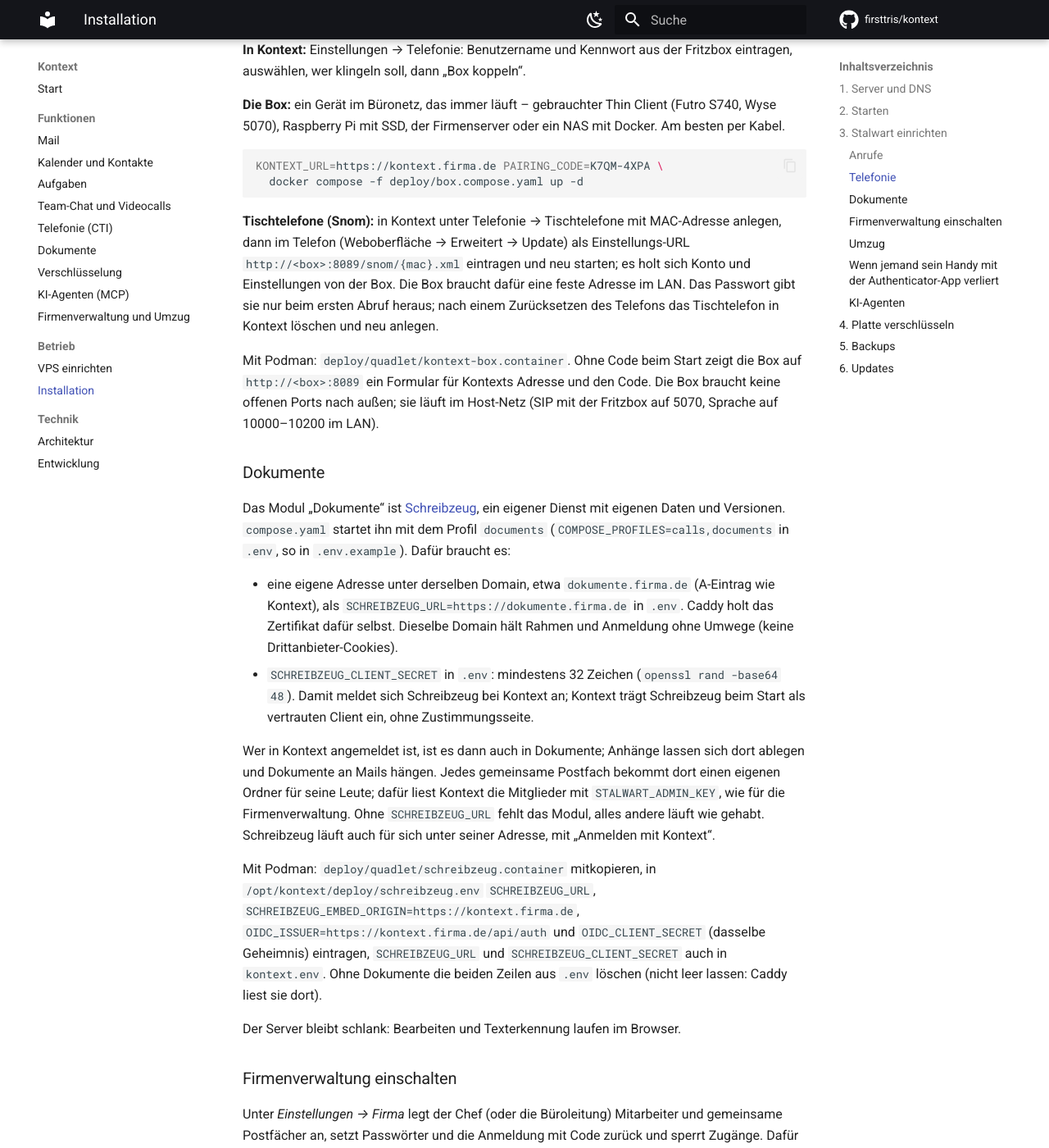
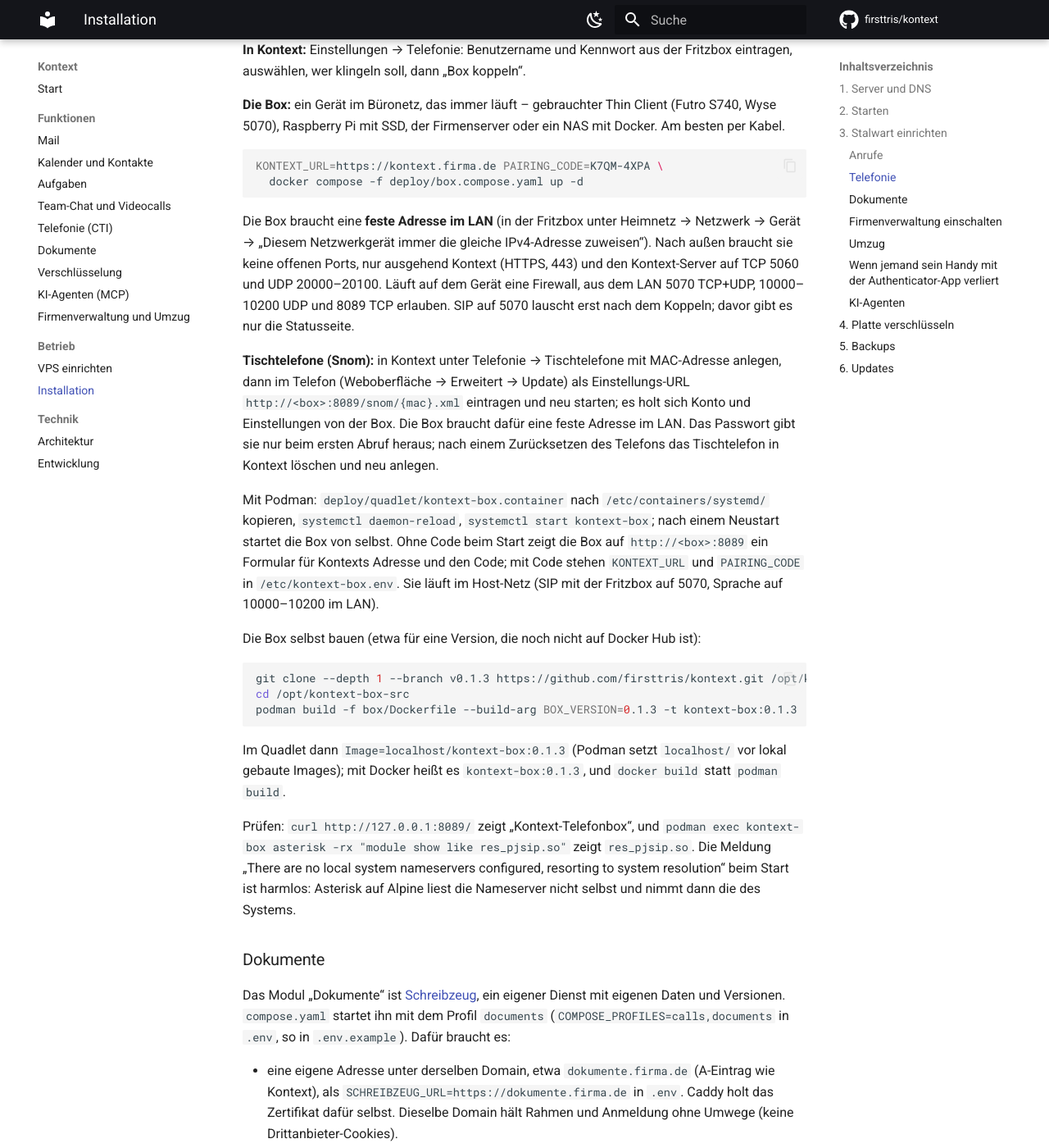
Before and after one commit to firsttris/kontext, an MkDocs documentation site: the page built from docs/installation.md, in a window 1280 px wide and 1400 px high, scrolled down 3811 px. Shown: the whole window at 82% size. Built offline with MkDocs 1.6.1 and Material for MkDocs 9.7.7, drawn with Linux system fonts in a browser that asks for light colours; comment, search, counter and statistics services are not loaded.

Commit message:
fix(box): start cleanly with Podman Quadlet, quiet Asterisk, publish the box image
Found while setting up a box with Podman on a home server:

- deploy/quadlet/kontext-box.container: Quadlet passes EnvironmentFile to
  `podman --env-file`, which knows no optional "-" prefix; podman looked for
  /etc/containers/systemd/-/etc/kontext-box.env and the unit never started.
  The file is required now and ExecStartPre creates an empty one.
- box/asterisk/modules.conf: autoload loaded ~60 modules that failed (res_ari_*,
  websocket transports, now without res_ari/res_http_websocket) or declined
  for lack of a config; 75 ERROR lines on every start. They are off now; the
  dialplan (box/agent/dialplan.ts) uses none of them.
- box/asterisk/asterisk.conf and empty acl/cdr/cel/features/udptl/pjproject/
  resolver_unbound.conf: Alpine ships none, so every `asterisk -rx` and the
  start logged missing files. Empty files keep Asterisk's defaults.
- box/Dockerfile: create /var/lib/asterisk/keys, missing on Alpine.
- .github/workflows/release.yml: the box job needs docker, which needs checks;
  checks is skipped on a release, and without its own condition the box job
  was skipped too (v0.1.2, v0.1.3), so tristanteu/kontext-box was never pushed.
- ci.yml: fail when a module fails to load or declines.
- docs/installation.md: fixed LAN address, ports, building the box yourself
  with Podman (localhost/ image name), checks, the harmless nameserver note.

Co-Authored-By: Claude Opus 5.5 <noreply@anthropic.com>
Claude-Session: https://claude.ai/code/session_01Y3rdfbXGhbqogMnK3AWxZT

````diff
--- a/docs/installation.md
+++ b/docs/installation.md
@@ -145,6 +145,12 @@ KONTEXT_URL=https://kontext.firma.de PAIRING_CODE=K7QM-4XPA \
   docker compose -f deploy/box.compose.yaml up -d
 ```
 
+Die Box braucht eine **feste Adresse im LAN** (in der Fritzbox unter Heimnetz → Netzwerk →
+Gerät → „Diesem Netzwerkgerät immer die gleiche IPv4-Adresse zuweisen“). Nach außen braucht sie
+keine offenen Ports, nur ausgehend Kontext (HTTPS, 443) und den Kontext-Server auf TCP 5060 und
+UDP 20000–20100. Läuft auf dem Gerät eine Firewall, aus dem LAN 5070 TCP+UDP, 10000–10200 UDP und
+8089 TCP erlauben. SIP auf 5070 lauscht erst nach dem Koppeln; davor gibt es nur die Statusseite.
+
 **Tischtelefone (Snom):** in Kontext unter Telefonie → Tischtelefone mit MAC-Adresse anlegen,
 dann im Telefon (Weboberfläche → Erweitert → Update) als Einstellungs-URL
 `http://<box>:8089/snom/{mac}.xml` eintragen und neu starten; es holt sich Konto und Einstellungen
@@ -152,10 +158,28 @@ von der Box. Die Box braucht dafür eine feste Adresse im LAN. Das Passwort gibt
 ersten Abruf heraus; nach einem Zurücksetzen des Telefons das Tischtelefon in Kontext löschen und
 neu anlegen.
 
-Mit Podman: `deploy/quadlet/kontext-box.container`. Ohne Code beim Start zeigt die Box auf
-`http://<box>:8089` ein Formular für Kontexts Adresse und den Code. Die Box braucht keine offenen
-Ports nach außen; sie läuft im Host-Netz (SIP mit der Fritzbox auf 5070, Sprache auf
-10000–10200 im LAN).
+Mit Podman: `deploy/quadlet/kontext-box.container` nach `/etc/containers/systemd/` kopieren,
+`systemctl daemon-reload`, `systemctl start kontext-box`; nach einem Neustart startet die Box von
+selbst. Ohne Code beim Start zeigt die Box auf `http://<box>:8089` ein Formular für Kontexts
+Adresse und den Code; mit Code stehen `KONTEXT_URL` und `PAIRING_CODE` in `/etc/kontext-box.env`.
+Sie läuft im Host-Netz (SIP mit der Fritzbox auf 5070, Sprache auf 10000–10200 im LAN).
+
+Die Box selbst bauen (etwa für eine Version, die noch nicht auf Docker Hub ist):
+
+```bash
+git clone --depth 1 --branch v0.1.3 https://github.com/firsttris/kontext.git /opt/kontext-box-src
+cd /opt/kontext-box-src
+podman build -f box/Dockerfile --build-arg BOX_VERSION=0.1.3 -t kontext-box:0.1.3 .
+```
+
+Im Quadlet dann `Image=localhost/kontext-box:0.1.3` (Podman setzt `localhost/` vor lokal gebaute
+Images); mit Docker heißt es `kontext-box:0.1.3`, und `docker build` statt `podman build`.
+
+Prüfen: `curl http://127.0.0.1:8089/` zeigt „Kontext-Telefonbox“, und
+`podman exec kontext-box asterisk -rx "module show like res_pjsip.so"` zeigt `res_pjsip.so`.
+Die Meldung „There are no local system nameservers configured, resorting to system resolution“
+beim Start ist harmlos: Asterisk auf Alpine liest die Nameserver nicht selbst und nimmt dann die
+des Systems.
 
 ### Dokumente
 
````
Also changed, not shown: 13 other files.
